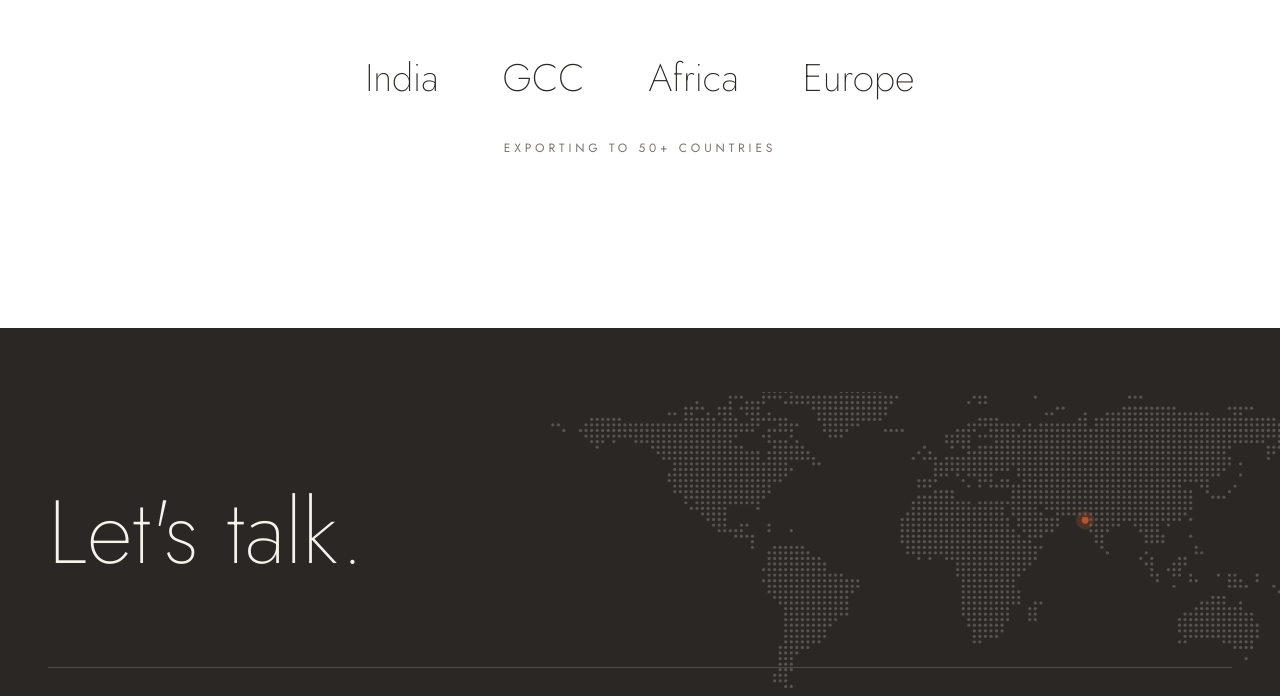
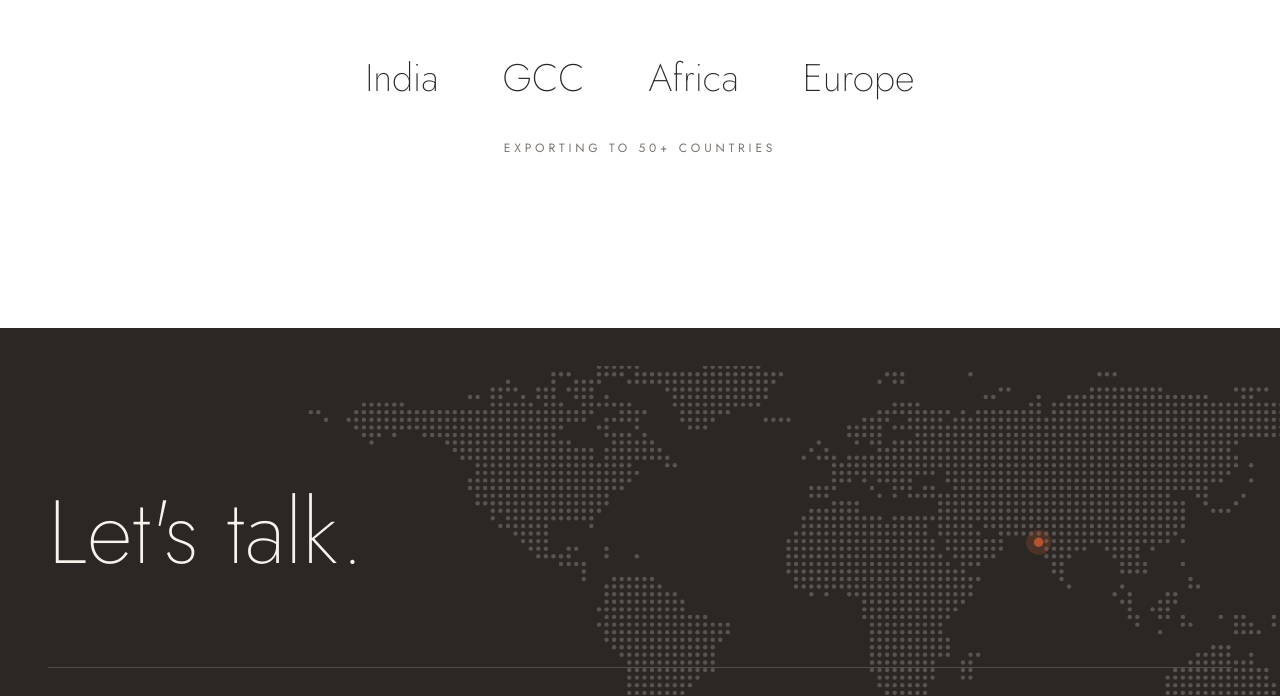
Before and after one commit to kalanibhavin2000-creator/77Ttiles, a plain HTML site: page index.html in a window 1280 px wide. Shown: the part 5371-6067 px from the top of the page. Drawn offline with Linux system fonts and the light colour scheme.

Commit message:
Contact: bigger world map
Co-Authored-By: Claude Opus 5.5 <noreply@anthropic.com>
Claude-Session: https://claude.ai/code/session_01Hq5pJSDSkQ5nUnhmTQetci

```diff
--- a/index.html
+++ b/index.html
@@ -93,9 +93,9 @@ header nav a{color:#fff;text-shadow:0 1px 10px rgba(0,0,0,.25)}
 .reach .cap{display:block;margin-top:30px}
 
 /* contact */
-.ct .map{position:absolute;right:-3%;top:clamp(30px,5vw,80px);width:min(60%,880px);height:auto;pointer-events:none}
+.ct .map{position:absolute;right:-6%;top:clamp(20px,3vw,50px);width:min(82%,1250px);height:auto;pointer-events:none}
 .ct .w{position:relative;z-index:1}
-@media(max-width:700px){.ct .map{width:150%;right:-25%;top:40px;opacity:.6}}
+@media(max-width:700px){.ct .map{width:210%;right:-45%;top:30px;opacity:.6}}
 .ct{position:relative;overflow:hidden;background:var(--ch);color:var(--cr);padding:clamp(100px,13vw,160px) 0 50px}
 .ct h2{font-weight:200;font-size:clamp(44px,7vw,104px);line-height:1;margin-bottom:clamp(50px,7vw,90px)}
 .ct-g{display:grid;grid-template-columns:repeat(3,minmax(0,1fr));gap:30px;border-top:1px solid rgba(247,243,236,.18);padding-top:34px}
```
